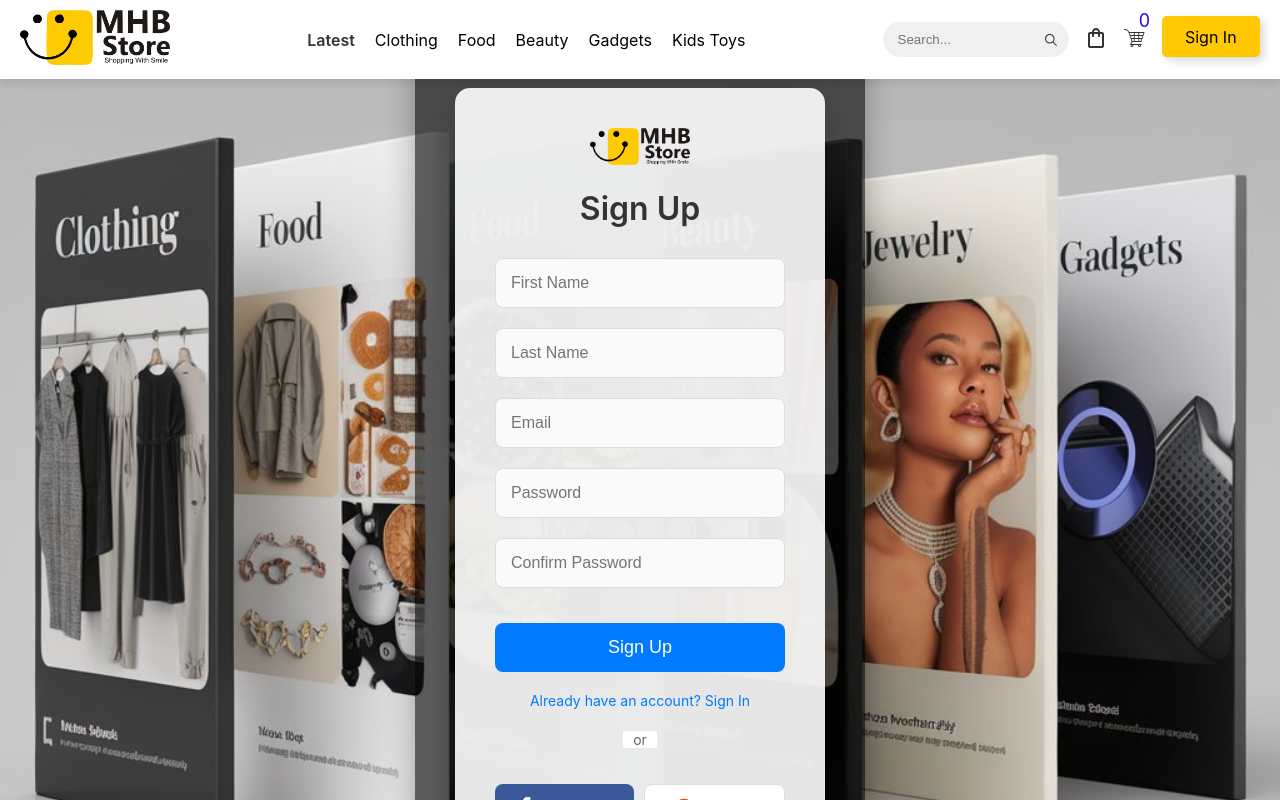
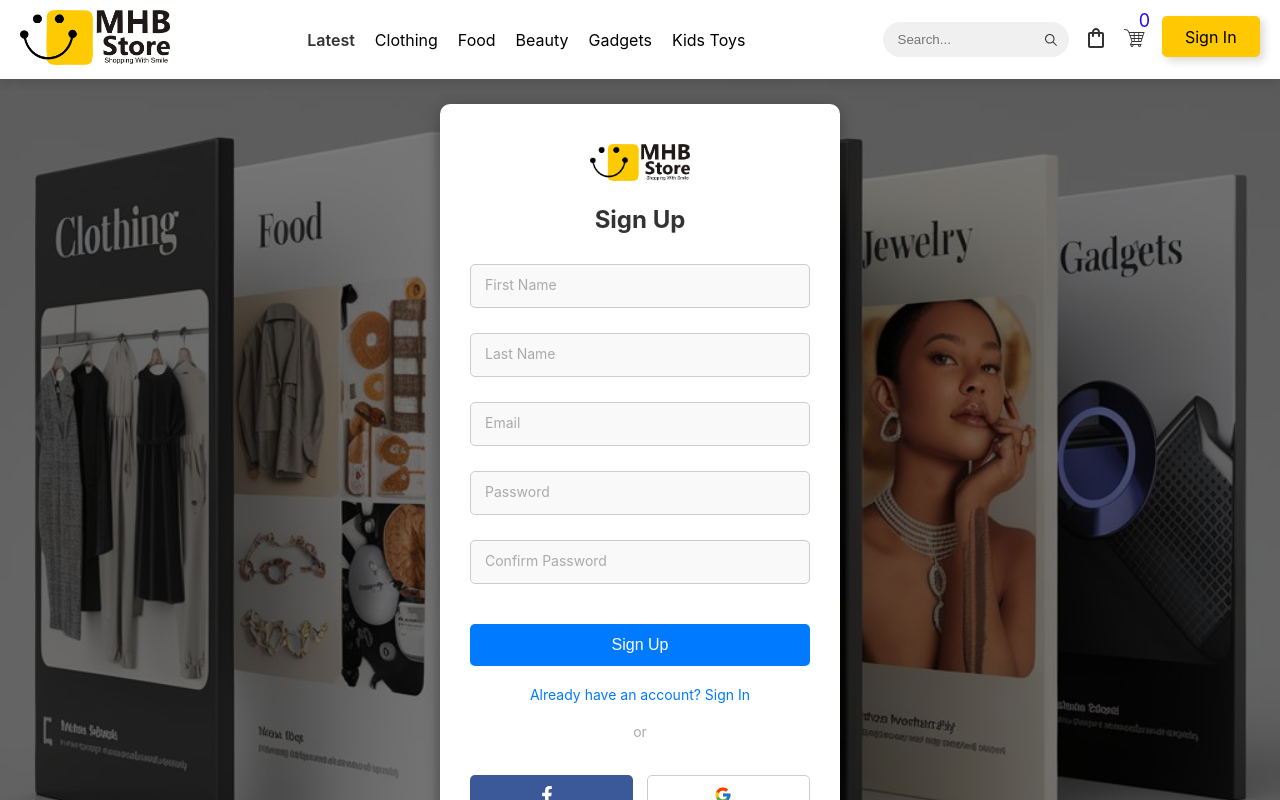
Before and after one commit to kashif7868/mhb_store, a React (Create React App) app: page /sign_up in a window 1280 px wide. Built offline with nearby package versions, Linux system fonts and the light colour scheme.

Commit message:
update sign in and sign up

```diff
--- a/src/assets/css/sign_in.css
+++ b/src/assets/css/sign_in.css
@@ -1,143 +1,151 @@
-/* Full-page background with image */
+/* Sign-In Background */
 .signin-background {
+  width: 100%;
   height: 100vh;
-  background: url('../../assets/images/slider-images/signin-Image.jpeg') no-repeat center center/cover;
   display: flex;
   justify-content: center;
   align-items: center;
+  background: url('../../assets/images/slider-images/signin-Image.jpeg') no-repeat center center/cover;
   position: relative;
 }
 
-/* Overlay to darken the background for better text contrast */
 .signin-overlay {
-  background: rgba(0, 0, 0, 0.6); /* Slight black overlay */
-  padding: 40px;
+  position: absolute;
   width: 100%;
-  max-width: 450px;
-  border-radius: 15px;
-  box-shadow: 0 10px 30px rgba(0, 0, 0, 0.3);
+  height: 100%;
+  display: flex;
+  justify-content: center;
+  align-items: center;
 }
 
-/* Styling for the sign-in card */
+/* Sign-In Card */
 .signin-card {
-  background: rgba(255, 255, 255, 0.9); /* Transparent white background */
-  padding: 40px;
-  border-radius: 15px;
+  background: white;
+  width: 100%;
+  max-width: 400px;
+  padding: 40px 30px;
+  border-radius: 10px;
+  box-shadow: 0 5px 15px rgba(0, 0, 0, 0.3);
+  z-index: 2;
+  position: relative;
   text-align: center;
-  box-shadow: 0 10px 30px rgba(0, 0, 0, 0.2);
 }
 
-/* Logo at the top */
 .signin-logo {
-  width: 100px;
+  max-width: 100px;
   margin-bottom: 20px;
 }
 
-/* Sign-in title */
 .signin-title {
-  font-size: 32px;
+  font-size: 24px;
   margin-bottom: 30px;
   color: #333;
-  font-weight: 600;
 }
 
-/* Form styling */
-.signin-form {
-  width: 100%;
+/* Form Styles */
+.signin-form .form-group {
+  position: relative;
+  margin-bottom: 25px;
 }
 
 .signin-input {
   width: 100%;
-  padding: 15px;
-  margin-bottom: 20px;
-  border: 1px solid #ddd;
-  border-radius: 8px;
+  padding: 12px;
   font-size: 16px;
-  background-color: #fafafa;
-  transition: border-color 0.3s;
+  border: 1px solid #ccc;
+  border-radius: 5px;
+  background-color: #f9f9f9;
+  outline: none;
+  transition: all 0.3s ease;
 }
 
 .signin-input:focus {
   border-color: #007bff;
-  outline: none;
+  background-color: #fff;
 }
 
-/* Sign-in button */
+.label-input {
+  position: absolute;
+  top: 10px;
+  left: 15px;
+  font-size: 14px;
+  color: #aaa;
+  transition: all 0.3s ease;
+}
+
+.signin-input:focus+.label-input,
+.signin-input:not(:placeholder-shown)+.label-input {
+  top: -10px;
+  left: 10px;
+  font-size: 12px;
+  color: #007bff;
+  background-color: #fff;
+  padding: 0 5px;
+}
+
 .signin-btn {
   width: 100%;
-  padding: 14px 0;
+  padding: 12px;
+  font-size: 16px;
+  border: none;
   background-color: #007bff;
-  border: none;
-  border-radius: 8px;
-  font-size: 18px;
   color: white;
+  border-radius: 5px;
   cursor: pointer;
-  transition: background-color 0.3s;
+  transition: background-color 0.3s ease;
 }
 
 .signin-btn:hover {
   background-color: #0056b3;
 }
 
-/* Links section */
+/* Sign-In Links */
 .signin-links {
+  display: flex;
+  justify-content: space-between;
+  margin-top: 20px;
+}
+
+.signin-link {
+  font-size: 14px;
+  color: #007bff;
+  text-decoration: none;
+}
+
+.signin-link:hover {
+  text-decoration: underline;
+}
+
+/* Social Sign-In */
+.signin-divider {
   margin: 20px 0;
+  display: flex;
+  align-items: center;
+}
+
+.signin-divider span {
+  color: #aaa;
+  margin: 0 auto;
+  background: white;
+  padding: 0 10px;
+  font-size: 14px;
+}
+
+.signin-social {
   display: flex;
   justify-content: space-between;
 }
 
-.signin-link {
-  color: #007bff;
-  text-decoration: none;
-  font-size: 14px;
-}
-
-.signin-link:hover {
-  color: #0056b3;
-}
-
-/* Divider between form and social login */
-.signin-divider {
-  margin: 20px 0;
-  text-align: center;
-  position: relative;
-}
-
-.signin-divider span {
-  background-color: white;
-  padding: 0 10px;
-  font-size: 14px;
-  color: #666;
-}
-
-.signin-divider::before {
-  content: '';
-  position: absolute;
-  width: 100%;
-  top: 50%;
-  left: 0;
-  height: 1px;
-  background-color: #ddd;
-  z-index: -1;
-}
-
-/* Social sign-in buttons */
-.signin-social {
-  display: flex;
-  justify-content: center;
-  gap: 10px;
-}
-
 .social-btn {
-  display: flex;
+  display: inline-flex;
   align-items: center;
   justify-content: center;
-  width: 100%;
-  padding: 12px 0;
-  border-radius: 8px;
-  font-size: 16px;
+  width: 48%;
+  padding: 10px 0;
+  border-radius: 5px;
+  font-size: 18px;
   cursor: pointer;
-  transition: background-color 0.3s;
+  transition: background-color 0.3s ease;
 }
 
 .facebook-btn {
@@ -146,39 +154,74 @@
 }
 
 .facebook-btn:hover {
-  background-color: #2d4373;
+  background-color: #2e4274;
 }
 
 .google-btn {
   background-color: #fff;
-  border: 1px solid #ddd;
-  color: #666;
+  border: 1px solid #ccc;
+  color: #333;
 }
 
 .google-btn:hover {
-  border-color: #bbb;
+  background-color: #f0f0f0;
 }
 
 .social-icon {
   margin-right: 10px;
-  font-size: 20px;
+  font-size: 18px;
 }
 
-/* Responsive styles */
+/* Responsive Styles */
 @media (max-width: 768px) {
-  .signin-background {
+  .signin-card {
+    padding: 30px 20px;
+  }
+
+  .signin-title {
+    font-size: 22px;
+  }
+
+  .signin-input,
+  .signin-btn {
+    font-size: 14px;
+  }
+
+  .signin-links {
+    flex-direction: column;
+    align-items: center;
+  }
+
+  .signin-link {
+    margin-top: 10px;
+  }
+
+  .social-btn {
+    width: 48%;
+    padding: 10px;
+  }
+}
+
+@media (max-width: 576px) {
+  .signin-card {
+    max-width: 320px;
     padding: 20px;
   }
 
-  .signin-overlay {
-    padding: 20px;
+  .signin-title {
+    font-size: 20px;
   }
 
-  .signin-card {
-    padding: 30px;
+  .signin-links {
+    flex-direction: column;
   }
 
-  .signin-logo {
-    width: 80px;
+  .signin-link {
+    margin: 8px 0;
+  }
+
+  .signin-input,
+  .signin-btn {
+    font-size: 12px;
   }
 }
--- a/src/assets/css/sign_up.css
+++ b/src/assets/css/sign_up.css
@@ -1,143 +1,158 @@
-/* Full-page background with image */
+/* Sign-Up Background */
 .signup-background {
+  width: 100%;
   height: 100vh;
-  background: url('../../assets/images/slider-images/signup-Image.jpeg') no-repeat center center/cover;
   display: flex;
   justify-content: center;
   align-items: center;
+  background: url('../../assets/images/slider-images/signup-Image.jpeg') no-repeat center center/cover;
   position: relative;
 }
 
-/* Overlay to darken the background */
 .signup-overlay {
-  background: rgba(0, 0, 0, 0.6);
-  padding: 40px;
+  position: absolute;
   width: 100%;
-  max-width: 450px;
-  border-radius: 15px;
-  box-shadow: 0 10px 30px rgba(0, 0, 0, 0.3);
+  height: 100%;
+  display: flex;
+  justify-content: center;
+  align-items: center;
+  background-color: rgba(0, 0, 0, 0.5); /* Darken background for better contrast */
 }
 
-/* Card for the sign-up form */
+/* Sign-Up Card */
 .signup-card {
-  background: rgba(255, 255, 255, 0.9);
-  padding: 40px;
-  border-radius: 15px;
+  background: white;
+  width: 100%;
+  max-width: 400px;
+  padding: 40px 30px;
+  border-radius: 10px;
+  box-shadow: 0 5px 15px rgba(0, 0, 0, 0.3);
+  z-index: 2;
   text-align: center;
-  box-shadow: 0 10px 30px rgba(0, 0, 0, 0.2);
 }
 
-/* Logo styling */
 .signup-logo {
-  width: 100px;
+  max-width: 100px;
   margin-bottom: 20px;
 }
 
-/* Title styling */
 .signup-title {
-  font-size: 32px;
+  font-size: 24px;
   margin-bottom: 30px;
   color: #333;
-  font-weight: 600;
 }
 
-/* Form inputs */
-.signup-form {
-  width: 100%;
+/* Form Styles */
+.signup-form .form-group {
+  position: relative;
+  margin-bottom: 25px;
 }
 
 .signup-input {
   width: 100%;
-  padding: 15px;
-  margin-bottom: 20px;
-  border: 1px solid #ddd;
-  border-radius: 8px;
+  padding: 12px;
   font-size: 16px;
-  background-color: #fafafa;
-  transition: border-color 0.3s;
+  border: 1px solid #ccc;
+  border-radius: 5px;
+  background-color: #f9f9f9;
+  outline: none;
+  transition: all 0.3s ease;
 }
 
 .signup-input:focus {
   border-color: #007bff;
-  outline: none;
+  background-color: #fff;
 }
 
-/* Submit button */
+.label-input {
+  position: absolute;
+  top: 12px;
+  left: 15px;
+  font-size: 14px;
+  color: #aaa;
+  transition: all 0.3s ease;
+}
+
+.signup-input:focus + .label-input,
+.signup-input:not(:placeholder-shown) + .label-input {
+  top: -12px;
+  left: 12px;
+  font-size: 12px;
+  color: #007bff;
+  background-color: #fff;
+  padding: 0 5px;
+}
+
 .signup-btn {
   width: 100%;
-  padding: 14px 0;
+  padding: 12px;
+  font-size: 16px;
+  border: none;
   background-color: #007bff;
-  border: none;
-  border-radius: 8px;
-  font-size: 18px;
   color: white;
+  border-radius: 5px;
   cursor: pointer;
-  transition: background-color 0.3s;
+  transition: background-color 0.3s ease;
 }
 
 .signup-btn:hover {
   background-color: #0056b3;
 }
 
-/* Links section */
+/* Error Message */
+.error-message {
+  color: red;
+  font-size: 14px;
+  margin-bottom: 10px;
+}
+
+/* Sign-Up Links */
 .signup-links {
-  margin: 20px 0;
   display: flex;
   justify-content: center;
+  margin-top: 20px;
 }
 
 .signin-link {
+  font-size: 14px;
   color: #007bff;
   text-decoration: none;
+}
+
+.signin-link:hover {
+  text-decoration: underline;
+}
+
+/* Social Sign-Up */
+.signup-divider {
+  margin: 20px 0;
+  display: flex;
+  align-items: center;
+}
+
+.signup-divider span {
+  color: #aaa;
+  margin: 0 auto;
+  background: white;
+  padding: 0 10px;
   font-size: 14px;
 }
 
-.signin-link:hover {
-  color: #0056b3;
-}
-
-/* Divider between form and social login */
-.signup-divider {
-  margin: 20px 0;
-  text-align: center;
-  position: relative;
-}
-
-.signup-divider span {
-  background-color: white;
-  padding: 0 10px;
-  font-size: 14px;
-  color: #666;
-}
-
-.signup-divider::before {
-  content: '';
-  position: absolute;
-  width: 100%;
-  top: 50%;
-  left: 0;
-  height: 1px;
-  background-color: #ddd;
-  z-index: -1;
-}
-
-/* Social buttons */
 .signup-social {
   display: flex;
-  justify-content: center;
-  gap: 10px;
+  justify-content: space-between;
 }
 
 .social-btn {
-  display: flex;
+  display: inline-flex;
   align-items: center;
   justify-content: center;
-  width: 100%;
-  padding: 12px 0;
-  border-radius: 8px;
-  font-size: 16px;
+  width: 48%;
+  padding: 10px 0;
+  border-radius: 5px;
+  font-size: 18px;
   cursor: pointer;
-  transition: background-color 0.3s;
+  transition: background-color 0.3s ease;
 }
 
 .facebook-btn {
@@ -146,39 +161,40 @@
 }
 
 .facebook-btn:hover {
-  background-color: #2d4373;
+  background-color: #2e4274;
 }
 
 .google-btn {
   background-color: #fff;
-  border: 1px solid #ddd;
-  color: #666;
+  border: 1px solid #ccc;
+  color: #333;
 }
 
 .google-btn:hover {
-  border-color: #bbb;
+  background-color: #f7f7f7;
 }
 
-.social-icon {
-  margin-right: 10px;
-  font-size: 20px;
-}
-
-/* Responsive design */
-@media (max-width: 768px) {
-  .signup-background {
-    padding: 20px;
+/* Responsive Styles */
+@media (max-width: 576px) {
+  .signup-card {
+    padding: 30px 20px;
   }
 
-  .signup-overlay {
-    padding: 20px;
+  .signup-title {
+    font-size: 20px;
   }
 
-  .signup-card {
-    padding: 30px;
+  .signup-input {
+    padding: 10px;
+    font-size: 14px;
   }
 
-  .signup-logo {
-    width: 80px;
+  .signup-btn {
+    padding: 10px;
+    font-size: 14px;
+  }
+
+  .social-btn {
+    font-size: 16px;
   }
 }
--- a/src/components/user/SignIn.jsx
+++ b/src/components/user/SignIn.jsx
@@ -1,4 +1,4 @@
-import React from 'react';
+import React, { useState } from 'react';
 import '../../assets/css/sign_in.css';
 import { Link } from 'react-router-dom';
 import mhbLogo from "../../assets/images/logo.png";
@@ -6,19 +6,55 @@ import { FaFacebookF } from "react-icons/fa";
 import { FcGoogle } from "react-icons/fc";
 
 const SignIn = () => {
+  const [feedback, setFeedback] = useState({ email: '', password: '' });
+
+  const handleChange = (e) => {
+    const { name, value } = e.target;
+    setFeedback({ ...feedback, [name]: value });
+  };
+
+  const handleSubmit = (e) => {
+    e.preventDefault();
+    // Add form submission logic here
+  };
+
   return (
     <div className="signin-background">
       <div className="signin-overlay">
         <div className="signin-card">
           <img src={mhbLogo} alt="MHB Store Logo" className="signin-logo" />
           <h1 className="signin-title">Sign In</h1>
-          <form className="signin-form">
-            <input type="text" placeholder="Username or Email" className="signin-input" />
-            <input type="password" placeholder="Password" className="signin-input" />
+          <form onSubmit={handleSubmit} className="signin-form">
+            <div className="form-group">
+              <input
+                type="email"
+                name="email"
+                id="email"
+                placeholder=""
+                value={feedback.email}
+                onChange={handleChange}
+                required
+                className="signin-input"
+              />
+              <label htmlFor="email" className="label-input">Email</label>
+            </div>
+            <div className="form-group">
+              <input
+                type="password"
+                name="password"
+                id="password"
+                placeholder=""
+                value={feedback.password}
+                onChange={handleChange}
+                required
+                className="signin-input"
+              />
+              <label htmlFor="password" className="label-input">Password</label>
+            </div>
             <button type="submit" className="signin-btn">Sign In</button>
           </form>
           <div className="signin-links">
-            <Link to="/sign_up" className="signin-link">Sign Up</Link>
+            <Link to="/sign_up" className="signin-link">Create Account</Link>
             <Link to="/forgot-password" className="signin-link">Forgot Password?</Link>
           </div>
           <div className="signin-divider">
@@ -26,10 +62,10 @@ const SignIn = () => {
           </div>
           <div className="signin-social">
             <button className="social-btn facebook-btn">
-              <FaFacebookF className="social-icon" /> Facebook
+              <FaFacebookF className="social-icon" />
             </button>
             <button className="social-btn google-btn">
-              <FcGoogle className="social-icon" /> Google
+              <FcGoogle className="social-icon" />
             </button>
           </div>
         </div>
--- a/src/components/user/SignUp.jsx
+++ b/src/components/user/SignUp.jsx
@@ -1,4 +1,4 @@
-import React from 'react';
+import React, { useState } from 'react';
 import '../../assets/css/sign_up.css';
 import { Link } from 'react-router-dom';
 import mhbLogo from "../../assets/images/logo.png";
@@ -6,18 +6,110 @@ import { FaFacebookF } from 'react-icons/fa';
 import { FcGoogle } from 'react-icons/fc';
 
 const SignUp = () => {
+  const [feedback, setFeedback] = useState({
+    firstName: '',
+    lastName: '',
+    email: '',
+    password: '',
+    confirmPassword: ''
+  });
+
+  const [error, setError] = useState('');
+
+  const handleChange = (e) => {
+    const { name, value } = e.target;
+    setFeedback({ ...feedback, [name]: value });
+  };
+
+  const handleSubmit = (e) => {
+    e.preventDefault();
+
+    // Password validation
+    if (feedback.password !== feedback.confirmPassword) {
+      setError("Passwords don't match");
+      return;
+    }
+
+    // Reset error if passwords match
+    setError('');
+
+    // Add form submission logic here
+    console.log('Form submitted:', feedback);
+  };
+
   return (
     <div className="signup-background">
       <div className="signup-overlay">
         <div className="signup-card">
-          <img src={mhbLogo} alt="Logo" className="signup-logo" />
+          <img src={mhbLogo} alt="MHB Logo" className="signup-logo" />
           <h1 className="signup-title">Sign Up</h1>
-          <form className="signup-form">
-            <input type="text" placeholder="First Name" className="signup-input" />
-            <input type="text" placeholder="Last Name" className="signup-input" />
-            <input type="email" placeholder="Email" className="signup-input" />
-            <input type="password" placeholder="Password" className="signup-input" />
-            <input type="password" placeholder="Confirm Password" className="signup-input" />
+          <form onSubmit={handleSubmit} className="signup-form">
+            <div className="form-group">
+              <input
+                type="text"
+                name="firstName"
+                value={feedback.firstName}
+                onChange={handleChange}
+                required
+                className="signup-input"
+                placeholder=" "
+                aria-label="First Name"
+              />
+              <label htmlFor="firstName" className="label-input">First Name</label>
+            </div>
+            <div className="form-group">
+              <input
+                type="text"
+                name="lastName"
+                value={feedback.lastName}
+                onChange={handleChange}
+                required
+                className="signup-input"
+                placeholder=" "
+                aria-label="Last Name"
+              />
+              <label htmlFor="lastName" className="label-input">Last Name</label>
+            </div>
+            <div className="form-group">
+              <input
+                type="email"
+                name="email"
+                value={feedback.email}
+                onChange={handleChange}
+                required
+                className="signup-input"
+                placeholder=" "
+                aria-label="Email"
+              />
+              <label htmlFor="email" className="label-input">Email</label>
+            </div>
+            <div className="form-group">
+              <input
+                type="password"
+                name="password"
+                value={feedback.password}
+                onChange={handleChange}
+                required
+                className="signup-input"
+                placeholder=" "
+                aria-label="Password"
+              />
+              <label htmlFor="password" className="label-input">Password</label>
+            </div>
+            <div className="form-group">
+              <input
+                type="password"
+                name="confirmPassword"
+                value={feedback.confirmPassword}
+                onChange={handleChange}
+                required
+                className="signup-input"
+                placeholder=" "
+                aria-label="Confirm Password"
+              />
+              <label htmlFor="confirmPassword" className="label-input">Confirm Password</label>
+            </div>
+            {error && <p className="error-message">{error}</p>}
             <button type="submit" className="signup-btn">Sign Up</button>
           </form>
           <div className="signup-links">
@@ -27,11 +119,11 @@ const SignUp = () => {
             <span>or</span>
           </div>
           <div className="signup-social">
-            <button className="social-btn facebook-btn">
-              <FaFacebookF className="social-icon" /> Facebook
+            <button className="social-btn facebook-btn" aria-label="Sign up with Facebook">
+              <FaFacebookF className="social-icon" />
             </button>
-            <button className="social-btn google-btn">
-              <FcGoogle className="social-icon" /> Google
+            <button className="social-btn google-btn" aria-label="Sign up with Google">
+              <FcGoogle className="social-icon" />
             </button>
           </div>
         </div>
```
